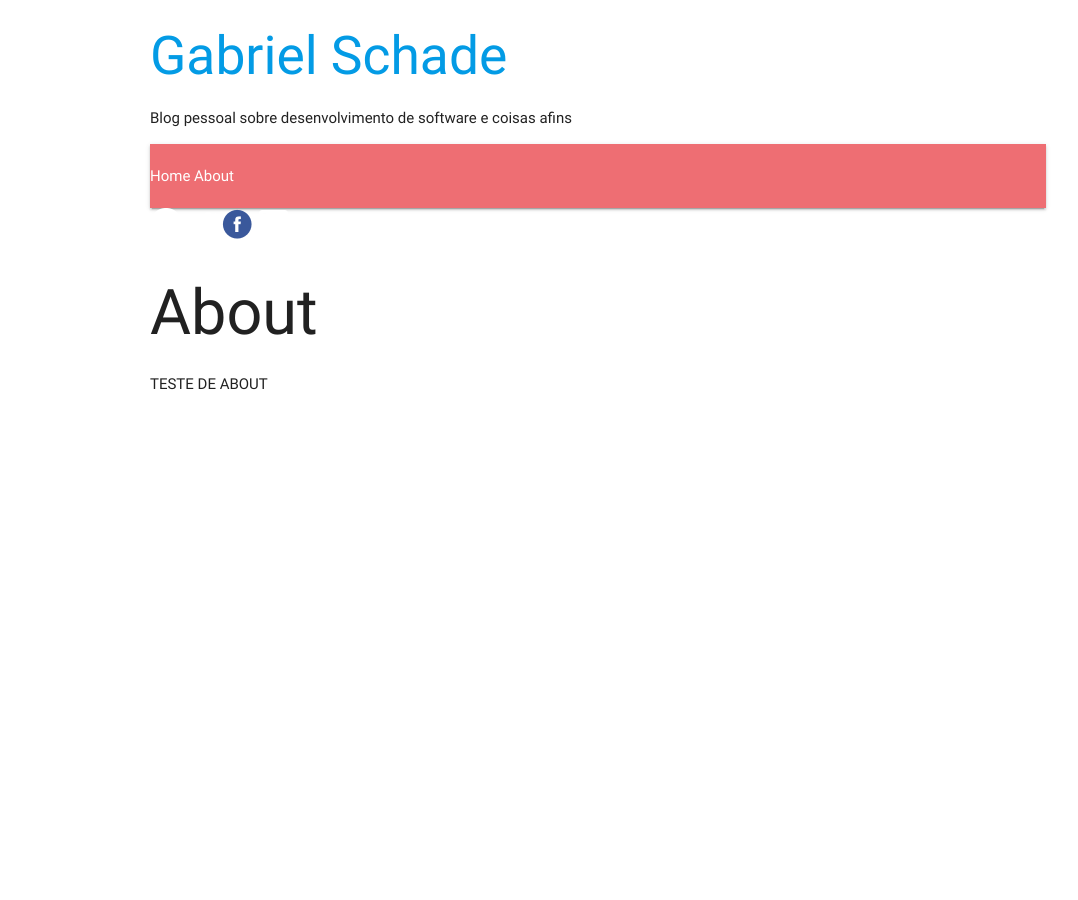
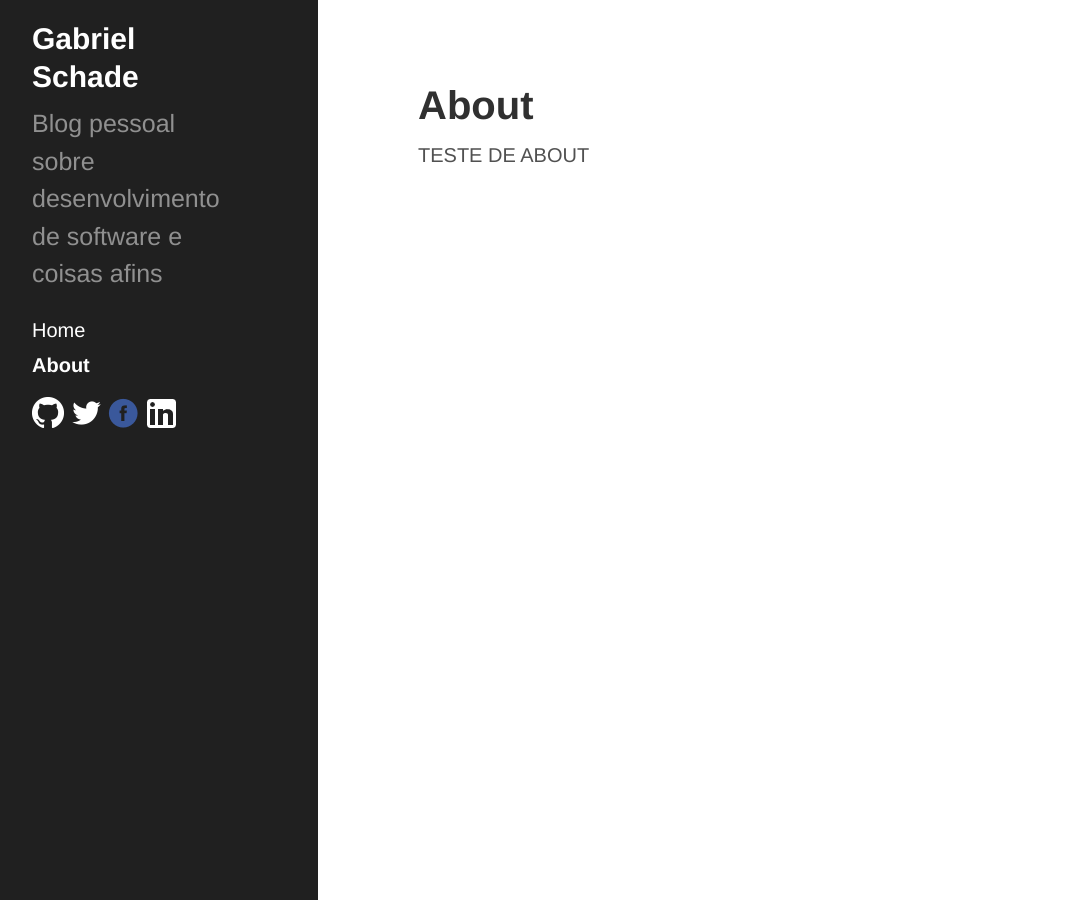
Before and after one commit to gabrielschade/gabrielschade.github.io, a Jekyll site: the page built from about.md, in a window 1280 px wide. Shown: the whole page, without its empty margins (42-1120 px from the left). Built offline with Jekyll 4.4.1, drawn with Linux system fonts in a browser that asks for light colours; nearby versions of some CDN libraries; comment, search, counter and statistics services are not loaded.

Commit message:
correção-css

```diff
--- a/_includes/head.html
+++ b/_includes/head.html
@@ -18,7 +18,10 @@
    <link href="https://fonts.googleapis.com/icon?family=Material+Icons" rel="stylesheet">
    <!--Import materialize.css-->
    <link type="text/css" rel="stylesheet" href="css/materialize.min.css"  media="screen,projection"/>
-
+  <!-- CSS -->
+  <link rel="stylesheet" href="css/poole.css">
+  <link rel="stylesheet" href="css/hyde.css">
+  <link rel="stylesheet" href="css/blog.css">
 
 
 
--- /dev/null
+++ b/css/hyde.css
@@ -0,0 +1,232 @@
+/*
+ *  __                  __
+ * /\ \                /\ \
+ * \ \ \___   __  __   \_\ \     __
+ *  \ \  _ `\/\ \/\ \  /'_` \  /'__`\
+ *   \ \ \ \ \ \ \_\ \/\ \_\ \/\  __/
+ *    \ \_\ \_\/`____ \ \___,_\ \____\
+ *     \/_/\/_/`/___/> \/__,_ /\/____/
+ *                /\___/
+ *                \/__/
+ *
+ * Designed, built, and released under MIT license by @mdo. Learn more at
+ * https://github.com/poole/hyde.
+ */
+
+
+/*
+ * Contents
+ *
+ * Global resets
+ * Sidebar
+ * Container
+ * Reverse layout
+ * Themes
+ */
+
+
+/*
+ * Global resets
+ *
+ * Update the foundational and global aspects of the page.
+ */
+
+html {
+  font-family: "PT Sans", Helvetica, Arial, sans-serif;
+}
+@media (min-width: 48em) {
+  html {
+    font-size: 16px;
+  }
+}
+@media (min-width: 58em) {
+  html {
+    font-size: 20px;
+  }
+}
+
+
+/*
+ * Sidebar
+ *
+ * Flexible banner for housing site name, intro, and "footer" content. Starts
+ * out above content in mobile and later moves to the side with wider viewports.
+ */
+
+.sidebar {
+  text-align: center;
+  color: rgba(255,255,255,.5);
+  background-color: #202020;
+}
+@media (min-width: 48em) {
+  .sidebar {
+    position: fixed;
+    top: 0;
+    left: 0;
+    bottom: 0;
+    width: 18rem;
+    text-align: left;
+  }
+}
+
+/* Sidebar links */
+.sidebar a {
+  color: #fff;
+}
+
+/* About section */
+.sidebar-about h1 {
+  color: #fff;
+  margin-top: 0;
+  font-family: "Abril Fatface", serif;
+  font-size: 3.25rem;
+}
+
+/* Sidebar nav */
+.sidebar-nav {
+  margin-bottom: 1rem;
+}
+.sidebar-nav-item {
+  display: block;
+  line-height: 1.75;
+}
+a.sidebar-nav-item:hover,
+a.sidebar-nav-item:focus {
+  text-decoration: underline;
+}
+.sidebar-nav-item.active {
+  font-weight: bold;
+}
+/* Container
+ *
+ * Align the contents of the site above the proper threshold with some margin-fu
+ * with a 25%-wide `.sidebar`.
+ */
+
+.content {
+  padding-top:    4rem;
+  padding-bottom: 4rem;
+}
+
+@media (min-width: 48em) {
+  .content {
+    max-width: 38rem;
+    margin-left: 20rem;
+    margin-right: 2rem;
+  }
+}
+
+@media (min-width: 64em) {
+  .content {
+    margin-left: 22rem;
+    margin-right: 4rem;
+  }
+}
+
+
+/*
+ * Reverse layout
+ *
+ * Flip the orientation of the page by placing the `.sidebar` on the right.
+ */
+
+@media (min-width: 48em) {
+  .layout-reverse .sidebar {
+    left: auto;
+    right: 0;
+  }
+  .layout-reverse .content {
+    margin-left: 2rem;
+    margin-right: 20rem;
+  }
+}
+
+@media (min-width: 64em) {
+  .layout-reverse .content {
+    margin-left: 4rem;
+    margin-right: 22rem;
+  }
+}
+
+
+
+/*
+ * Themes
+ *
+ * As of v1.1, Hyde includes optional themes to color the sidebar and links
+ * within blog posts. To use, add the class of your choosing to the `body`.
+ */
+
+/* Base16 (http://chriskempson.github.io/base16/#default) */
+
+/* Red */
+.theme-base-08 .sidebar {
+  background-color: #ac4142;
+}
+.theme-base-08 .content a,
+.theme-base-08 .related-posts li a:hover {
+  color: #ac4142;
+}
+
+/* Orange */
+.theme-base-09 .sidebar {
+  background-color: #d28445;
+}
+.theme-base-09 .content a,
+.theme-base-09 .related-posts li a:hover {
+  color: #d28445;
+}
+
+/* Yellow */
+.theme-base-0a .sidebar {
+  background-color: #f4bf75;
+}
+.theme-base-0a .content a,
+.theme-base-0a .related-posts li a:hover {
+  color: #f4bf75;
+}
+
+/* Green */
+.theme-base-0b .sidebar {
+  background-color: #90a959;
+}
+.theme-base-0b .content a,
+.theme-base-0b .related-posts li a:hover {
+  color: #90a959;
+}
+
+/* Cyan */
+.theme-base-0c .sidebar {
+  background-color: #75b5aa;
+}
+.theme-base-0c .content a,
+.theme-base-0c .related-posts li a:hover {
+  color: #75b5aa;
+}
+
+/* Blue */
+.theme-base-0d .sidebar {
+  background-color: #6a9fb5;
+}
+.theme-base-0d .content a,
+.theme-base-0d .related-posts li a:hover {
+  color: #6a9fb5;
+}
+
+/* Magenta */
+.theme-base-0e .sidebar {
+  background-color: #aa759f;
+}
+.theme-base-0e .content a,
+.theme-base-0e .related-posts li a:hover {
+  color: #aa759f;
+}
+
+/* Brown */
+.theme-base-0f .sidebar {
+  background-color: #8f5536;
+}
+.theme-base-0f .content a,
+.theme-base-0f .related-posts li a:hover {
+  color: #8f5536;
+}
--- /dev/null
+++ b/css/poole.css
@@ -0,0 +1,430 @@
+/*
+ *                        ___
+ *                       /\_ \
+ *  _____     ___     ___\//\ \      __
+ * /\ '__`\  / __`\  / __`\\ \ \   /'__`\
+ * \ \ \_\ \/\ \_\ \/\ \_\ \\_\ \_/\  __/
+ *  \ \ ,__/\ \____/\ \____//\____\ \____\
+ *   \ \ \/  \/___/  \/___/ \/____/\/____/
+ *    \ \_\
+ *     \/_/
+ *
+ * Designed, built, and released under MIT license by @mdo. Learn more at
+ * https://github.com/poole/poole.
+ */
+
+
+/*
+ * Contents
+ *
+ * Body resets
+ * Custom type
+ * Messages
+ * Container
+ * Masthead
+ * Posts and pages
+ * Pagination
+ * Reverse layout
+ * Themes
+ */
+
+
+/*
+ * Body resets
+ *
+ * Update the foundational and global aspects of the page.
+ */
+
+* {
+  -webkit-box-sizing: border-box;
+     -moz-box-sizing: border-box;
+          box-sizing: border-box;
+}
+
+html,
+body {
+  margin: 0;
+  padding: 0;
+}
+
+html {
+  font-family: "Helvetica Neue", Helvetica, Arial, sans-serif;
+  font-size: 16px;
+  line-height: 1.5;
+}
+@media (min-width: 38em) {
+  html {
+    font-size: 20px;
+  }
+}
+
+body {
+  color: #515151;
+  background-color: #fff;
+  -webkit-text-size-adjust: 100%;
+      -ms-text-size-adjust: 100%;
+}
+
+/* No `:visited` state is required by default (browsers will use `a`) */
+a {
+  color: #268bd2;
+  text-decoration: none;
+}
+a strong {
+  color: inherit;
+}
+/* `:focus` is linked to `:hover` for basic accessibility */
+a:hover,
+a:focus {
+  text-decoration: underline;
+}
+
+/* Headings */
+h1, h2, h3, h4, h5, h6 {
+  margin-bottom: .5rem;
+  font-weight: bold;
+  line-height: 1.25;
+  color: #313131;
+  text-rendering: optimizeLegibility;
+}
+h1 {
+  font-size: 2rem;
+}
+h2 {
+  margin-top: 1rem;
+  font-size: 1.5rem;
+}
+h3 {
+  margin-top: 1.5rem;
+  font-size: 1.25rem;
+}
+h4, h5, h6 {
+  margin-top: 1rem;
+  font-size: 1rem;
+}
+
+/* Body text */
+p {
+  margin-top: 0;
+  margin-bottom: 1rem;
+}
+
+strong {
+  color: #303030;
+}
+
+
+/* Lists */
+ul, ol, dl {
+  margin-top: 0;
+  margin-bottom: 1rem;
+}
+
+dt {
+  font-weight: bold;
+}
+dd {
+  margin-bottom: .5rem;
+}
+
+/* Misc */
+hr {
+  position: relative;
+  margin: 1.5rem 0;
+  border: 0;
+  border-top: 1px solid #eee;
+  border-bottom: 1px solid #fff;
+}
+
+abbr {
+  font-size: 85%;
+  font-weight: bold;
+  color: #555;
+  text-transform: uppercase;
+}
+abbr[title] {
+  cursor: help;
+  border-bottom: 1px dotted #e5e5e5;
+}
+
+/* Code */
+code,
+pre {
+  font-family: Menlo, Monaco, "Courier New", monospace;
+}
+code {
+  padding: .25em .5em;
+  font-size: 85%;
+  color: #bf616a;
+  background-color: #f9f9f9;
+  border-radius: 3px;
+}
+pre {
+  display: block;
+  margin-top: 0;
+  margin-bottom: 1rem;
+  padding: 1rem;
+  font-size: .8rem;
+  line-height: 1.4;
+  white-space: pre;
+  white-space: pre-wrap;
+  word-break: break-all;
+  word-wrap: break-word;
+  background-color: #f9f9f9;
+}
+pre code {
+  padding: 0;
+  font-size: 100%;
+  color: inherit;
+  background-color: transparent;
+}
+
+/* Pygments via Jekyll */
+.highlight {
+  margin-bottom: 1rem;
+  border-radius: 4px;
+}
+.highlight pre {
+  margin-bottom: 0;
+}
+
+/* Gist via GitHub Pages */
+.gist .gist-file {
+  font-family: Menlo, Monaco, "Courier New", monospace !important;
+}
+.gist .markdown-body {
+  padding: 15px;
+}
+.gist pre {
+  padding: 0;
+  background-color: transparent;
+}
+.gist .gist-file .gist-data {
+  font-size: .8rem !important;
+  line-height: 1.4;
+}
+.gist code {
+  padding: 0;
+  color: inherit;
+  background-color: transparent;
+  border-radius: 0;
+}
+
+/* Quotes */
+blockquote {
+  padding: .5rem 1rem;
+  margin: .8rem 0;
+  color: #7a7a7a;
+  border-left: .25rem solid #e5e5e5;
+}
+blockquote p:last-child {
+  margin-bottom: 0;
+}
+@media (min-width: 30em) {
+  blockquote {
+    padding-right: 5rem;
+    padding-left: 1.25rem;
+  }
+}
+
+img {
+  display: block;
+  max-width: 100%;
+  margin: 0 0 1rem;
+  border-radius: 5px;
+}
+
+/* Tables */
+table {
+  margin-bottom: 1rem;
+  width: 100%;
+  border: 1px solid #e5e5e5;
+  border-collapse: collapse;
+}
+td,
+th {
+  padding: .25rem .5rem;
+  border: 1px solid #e5e5e5;
+}
+tbody tr:nth-child(odd) td,
+tbody tr:nth-child(odd) th {
+  background-color: #f9f9f9;
+}
+
+
+/*
+ * Custom type
+ *
+ * Extend paragraphs with `.lead` for larger introductory text.
+ */
+
+.lead {
+  font-size: 1.25rem;
+  font-weight: 300;
+}
+
+
+/*
+ * Messages
+ *
+ * Show alert messages to users. You may add it to single elements like a `<p>`,
+ * or to a parent if there are multiple elements to show.
+ */
+
+.message {
+  margin-bottom: 1rem;
+  padding: 1rem;
+  color: #717171;
+  background-color: #f9f9f9;
+}
+
+
+/*
+ * Container
+ *
+ * Center the page content.
+ */
+
+.container {
+  max-width: 38rem;
+  padding-left:  1rem;
+  padding-right: 1rem;
+  margin-left:  auto;
+  margin-right: auto;
+}
+
+
+/*
+ * Masthead
+ *
+ * Super small header above the content for site name and short description.
+ */
+
+.masthead {
+  padding-top:    1rem;
+  padding-bottom: 1rem;
+  margin-bottom: 3rem;
+}
+.masthead-title {
+  margin-top: 0;
+  margin-bottom: 0;
+  color: #505050;
+}
+.masthead-title a {
+  color: #505050;
+}
+.masthead-title small {
+  font-size: 75%;
+  font-weight: 400;
+  color: #c0c0c0;
+  letter-spacing: 0;
+}
+
+
+/*
+ * Posts and pages
+ *
+ * Each post is wrapped in `.post` and is used on default and post layouts. Each
+ * page is wrapped in `.page` and is only used on the page layout.
+ */
+
+.page,
+.post {
+  margin-bottom: 4em;
+}
+
+/* Blog post or page title */
+.page-title,
+.post-title,
+.post-title a {
+  color: #303030;
+}
+.page-title,
+.post-title {
+  margin-top: 0;
+}
+
+/* Meta data line below post title */
+.post-date {
+  display: block;
+  margin-top: -.5rem;
+  margin-bottom: 1rem;
+  color: #9a9a9a;
+}
+
+/* Related posts */
+.related {
+  padding-top: 2rem;
+  padding-bottom: 2rem;
+  border-top: 1px solid #eee;
+}
+.related-posts {
+  padding-left: 0;
+  list-style: none;
+}
+.related-posts h3 {
+  margin-top: 0;
+}
+.related-posts li small {
+  font-size: 75%;
+  color: #999;
+}
+.related-posts li a:hover {
+  color: #268bd2;
+  text-decoration: none;
+}
+.related-posts li a:hover small {
+  color: inherit;
+}
+
+
+/*
+ * Pagination
+ *
+ * Super lightweight (HTML-wise) blog pagination. `span`s are provide for when
+ * there are no more previous or next posts to show.
+ */
+
+.pagination {
+  overflow: hidden; /* clearfix */
+  margin-left: -1rem;
+  margin-right: -1rem;
+  font-family: "PT Sans", Helvetica, Arial, sans-serif;
+  color: #ccc;
+  text-align: center;
+}
+
+/* Pagination items can be `span`s or `a`s */
+.pagination-item {
+  display: block;
+  padding: 1rem;
+  border: 1px solid #eee;
+}
+.pagination-item:first-child {
+  margin-bottom: -1px;
+}
+
+/* Only provide a hover state for linked pagination items */
+a.pagination-item:hover {
+  background-color: #f5f5f5;
+}
+
+@media (min-width: 30em) {
+  .pagination {
+    margin: 3rem 0;
+  }
+  .pagination-item {
+    float: left;
+    width: 50%;
+  }
+  .pagination-item:first-child {
+    margin-bottom: 0;
+    border-top-left-radius:    4px;
+    border-bottom-left-radius: 4px;
+  }
+  .pagination-item:last-child {
+    margin-left: -1px;
+    border-top-right-radius:    4px;
+    border-bottom-right-radius: 4px;
+  }
+}
```
